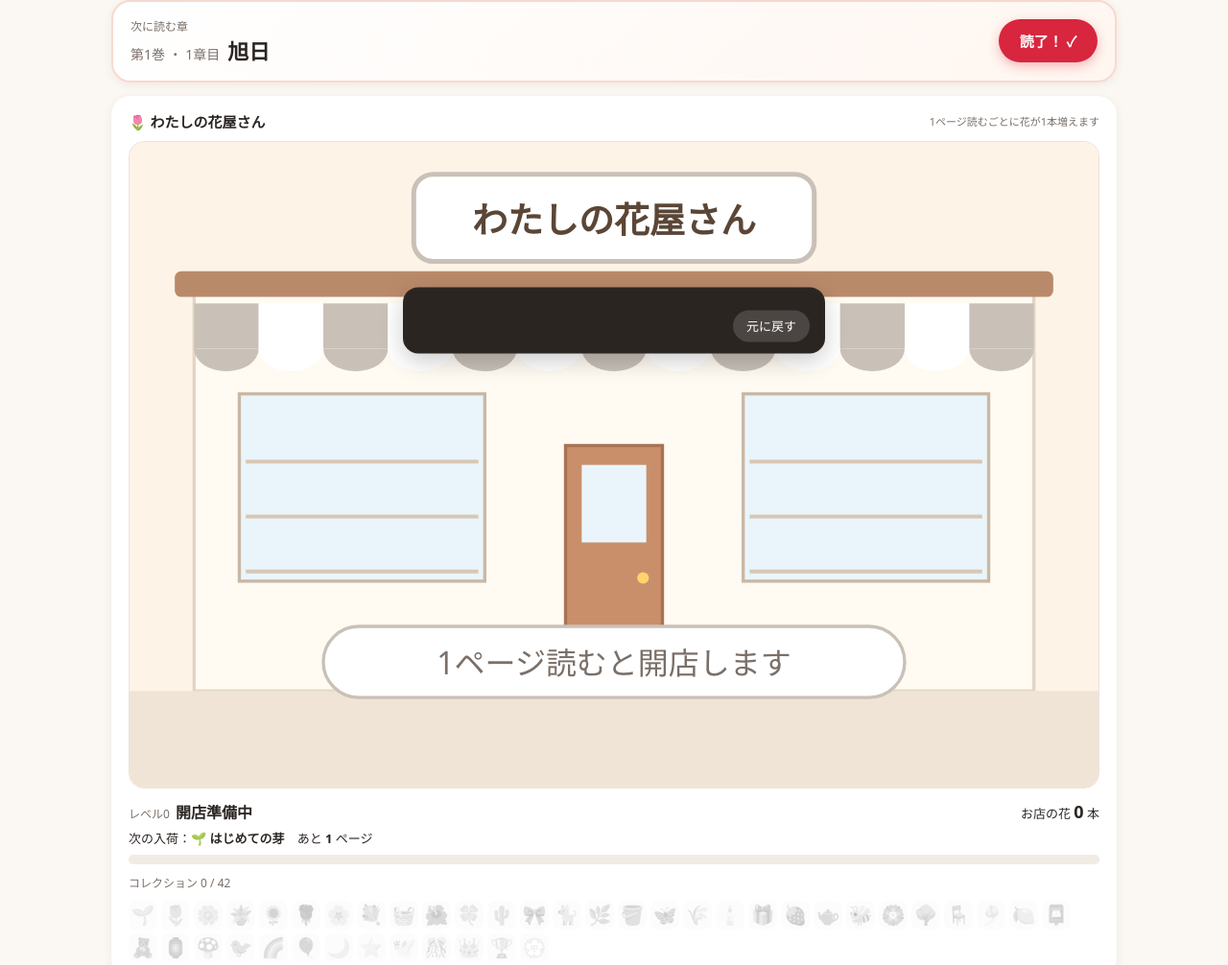
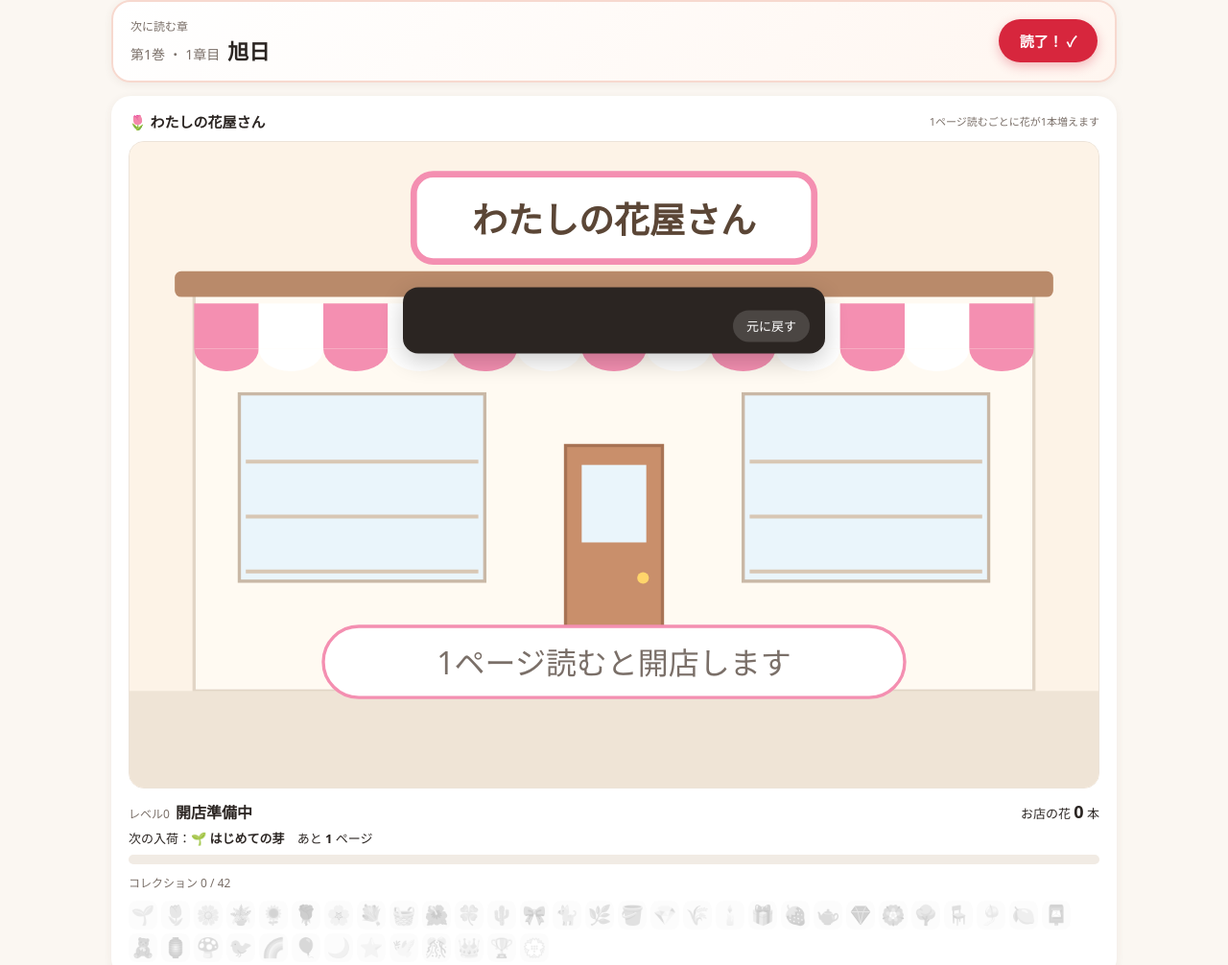
Before and after one commit to Momu-san/shin-ningen-kakumei, a plain HTML site: page index.html in a window 1280 px wide. Shown: the part 520-1526 px from the top of the page at 96% size. Drawn offline with Linux system fonts and the light colour scheme; a web font is replaced by a local one.

Commit message:
花屋さんの軒先と看板をピンクに。ちょうちょをダイヤモンド、みつばちをルビーに変更
Co-Authored-By: Claude Opus 5.5 <noreply@anthropic.com>
Claude-Session: https://claude.ai/code/session_01BwknhaYEpiCgi9Y5FQ9ync

```diff
--- a/index.html
+++ b/index.html
@@ -706,13 +706,13 @@ document.getElementById("heatSeg").addEventListener("click",e=>{const b=e.target
 
 /* ---------- flower shop ---------- */
 const SHOP_LV=[[0,"開店準備中"],[1,"小さな屋台"],[100,"街角の花屋"],[500,"人気の花屋"],[2000,"花いっぱいのお店"],[5000,"街一番のフラワーショップ"],[10000,"花の都の名店"],[TOTAL_PAGES,"満開の花屋さん"]];
-const SHOP_COL=["#c9c1b8","#f4a7b9","#e86a9a","#e2574c","#9b6fd1","#2fa39a","#e3a51b","#d7263d"];
+const SHOP_PINK="#f48fb1";
 const ITEMS=[
  [1,"🌱","はじめての芽"],[5,"🌷","チューリップ"],[10,"🌼","デイジー"],[20,"🪴","観葉植物"],[30,"🌻","ひまわり"],
  [45,"🌹","バラ"],[60,"🌸","桜の鉢"],[80,"💐","花束"],[100,"🧺","花かご"],[130,"🌺","ハイビスカス"],
  [160,"🍀","クローバー"],[200,"🌵","サボテン"],[250,"🎀","リボン"],[300,"🐈","看板ねこ",[150,188]],[360,"🌿","ハーブ"],
- [430,"🪣","ブリキのバケツ"],[500,"🦋","ちょうちょ",[150,80]],[600,"🌾","ドライフラワー"],[700,"🕯️","キャンドル"],[820,"🎁","ギフトボックス"],
- [950,"🍓","いちごの鉢"],[1100,"🫖","ティーポット"],[1300,"🐝","みつばち"],[1500,"🏵️","飾りの花"],[1750,"🌳","シンボルツリー"],
+ [430,"🪣","ブリキのバケツ"],[500,"💎","ダイヤモンド",[150,80]],[600,"🌾","ドライフラワー"],[700,"🕯️","キャンドル"],[820,"🎁","ギフトボックス"],
+ [950,"🍓","いちごの鉢"],[1100,"🫖","ティーポット"],[1300,"RUBY","ルビー"],[1500,"🏵️","飾りの花"],[1750,"🌳","シンボルツリー"],
  [2000,"🪑","ベンチ"],[2300,"🎐","風鈴"],[2600,"🍋","レモンの木"],[3000,"📮","ポスト"],[3400,"🧸","くまのぬいぐるみ"],
  [3800,"🏮","灯り"],[4300,"🍄","きのこの置物"],[4800,"🐦","ことり"],[5400,"🌈","虹"],[6000,"🎈","風船"],
  [6700,"🌙","月の飾り"],[7400,"⭐","星の飾り"],[8200,"🕊️","はと"],[9000,"🎊","くす玉"],[10000,"👑","王冠のディスプレイ"],
@@ -724,25 +724,28 @@ const ITEMS=[
   slots.push([128,160],[172,160],[42,32],[258,32],[66,32],[234,32],[22,160],[278,160]);
   let i=0;ITEMS.forEach(it=>{if(!it[3])it[3]=slots[i++]||[150,60];});
 })();
+const RUBY_SVG='<polygon points="-7,-2.5 -4,-6.5 4,-6.5 7,-2.5 0,7" fill="#d7263d" stroke="#9e1b2d" stroke-width=".8" stroke-linejoin="round"/><polyline points="-7,-2.5 7,-2.5" stroke="#ff8fa3" stroke-width=".7" fill="none"/><polyline points="-4,-6.5 -2,-2.5 0,7 2,-2.5 4,-6.5" stroke="#ff8fa3" stroke-width=".6" fill="none"/>';
+function icT(it){return it[1]==="RUBY"?"":it[1]+" ";}
+function icHTML(it){return it[1]==="RUBY"?`<svg viewBox="-8 -8 16 16" width="22" height="22">${RUBY_SVG}</svg>`:it[1];}
 function shopLevel(n){let lv=0;SHOP_LV.forEach((x,i)=>{if(n>=x[0])lv=i;});return lv;}
 function shopUnlocked(n){return ITEMS.filter(it=>n>=it[0]);}
 let shopShownN=null;
 function renderShop(){
-  const n=pagesTotal(),lv=shopLevel(n),col=SHOP_COL[lv],got=shopUnlocked(n);
+  const n=pagesTotal(),lv=shopLevel(n),col=SHOP_PINK,got=shopUnlocked(n);
   const before=Math.max(0,n-((state.pages||{})[today()]||0));
   const name=esc(state.shopName||"わたしの花屋さん");
   let aw="";for(let i=0;i<13;i++){const x=20+i*20;aw+=`<rect x="${x}" y="50" width="20" height="14" fill="${i%2?"#fff":col}"/><path d="M${x} 64 a10 7 0 0 0 20 0z" fill="${i%2?"#fff":col}"/>`;}
   let lights="";if(lv>=4){for(let i=0;i<14;i++){const x=24+i*19;lights+=`<circle cx="${x}" cy="${76+(i%2?3:0)}" r="2.2" fill="${["#ffd34d","#ff8fab","#8fd3ff"][i%3]}"/>`;}lights=`<path d="M22 76 Q150 86 278 76" stroke="#8a7a6a" stroke-width=".6" fill="none"/>`+lights;}
   const boxes=lv>=3?`<rect x="32" y="137" width="80" height="7" rx="2" fill="#7bb661"/><rect x="188" y="137" width="80" height="7" rx="2" fill="#7bb661"/>`:"";
   const shelves=[99,116,133].map(y=>`<line x1="36" y1="${y}" x2="108" y2="${y}" stroke="#d8c7b4" stroke-width="1.2"/><line x1="192" y1="${y}" x2="264" y2="${y}" stroke="#d8c7b4" stroke-width="1.2"/>`).join("");
-  const items=got.map(it=>`<text class="it${shopShownN!==null&&it[0]>shopShownN?" new":""}" x="${it[3][0]}" y="${it[3][1]}" font-size="${it[1]==="🌈"?20:15}" text-anchor="middle" dominant-baseline="central"><title>${it[2]}</title>${it[1]}</text>`).join("");
+  const items=got.map(it=>it[1]==="RUBY"?`<g class="it${shopShownN!==null&&it[0]>shopShownN?" new":""}" transform="translate(${it[3][0]} ${it[3][1]})"><title>${it[2]}</title>${RUBY_SVG}</g>`:`<text class="it${shopShownN!==null&&it[0]>shopShownN?" new":""}" x="${it[3][0]}" y="${it[3][1]}" font-size="${it[1]==="🌈"?20:15}" text-anchor="middle" dominant-baseline="central"><title>${it[2]}</title>${it[1]}</text>`).join("");
   const closed=n===0?`<rect x="60" y="150" width="180" height="22" rx="11" fill="#fff" stroke="${col}"/><text x="150" y="161" font-size="9.5" text-anchor="middle" dominant-baseline="central" fill="#7a6f68">1ページ読むと開店します</text>`:"";
   document.getElementById("shopScene").innerHTML=`<svg viewBox="0 0 300 200" role="img" aria-label="花屋さんの絵">
   <rect width="300" height="200" fill="${lv>=6?"#fff4d6":"#fdf3e7"}"/>
   ${lv>=1?`<circle cx="276" cy="16" r="9" fill="#ffd56b" opacity=".8"/>`:""}
   <rect x="20" y="44" width="260" height="126" fill="#fffaf2" stroke="#e2d5c6"/>
   <rect x="14" y="40" width="272" height="8" rx="2" fill="#b98a6a"/>
-  <g class="sign" id="shopSign"><rect x="88" y="10" width="124" height="27" rx="6" fill="#fff" stroke="${lv>=6?"#e3a51b":col}" stroke-width="${lv>=6?2.5:1.5}"/><text x="150" y="24" font-size="11" font-weight="700" text-anchor="middle" dominant-baseline="central" fill="#5b4636">${name}</text></g>
+  <g class="sign" id="shopSign"><rect x="88" y="10" width="124" height="27" rx="6" fill="#fff" stroke="${col}" stroke-width="${lv>=6?2.8:2}"/><text x="150" y="24" font-size="11" font-weight="700" text-anchor="middle" dominant-baseline="central" fill="#5b4636">${name}</text></g>
   ${aw}${lights}
   <rect x="34" y="78" width="76" height="58" fill="#eaf5fb" stroke="#c9b8a6"/><rect x="190" y="78" width="76" height="58" fill="#eaf5fb" stroke="#c9b8a6"/>
   ${shelves}${boxes}
@@ -755,10 +758,10 @@ function renderShop(){
   const lo=prevT?prevT[0]:0,pct=nx?Math.min(100,(n-lo)/(nx[0]-lo)*100):100;
   const todayNew=got.filter(it=>it[0]>before);
   document.getElementById("shopInfo").innerHTML=`<div class="shop-top"><span class="lv"><small>レベル${lv}</small>${SHOP_LV[lv][1]}</span><span style="font-size:13px">お店の花 <b style="font-size:18px">${n.toLocaleString()}</b> 本</span></div>
-  ${nx?`<div class="shop-next">次の入荷：<b>${nx[1]} ${nx[2]}</b>　あと <b>${(nx[0]-n).toLocaleString()}</b> ページ</div><div class="bar"><div style="width:${pct}%"></div></div>`:`<div class="shop-next">🎉 すべての品物がそろいました！</div>`}
-  ${todayNew.length?`<div class="shop-today">今日の入荷：${todayNew.map(it=>it[1]+" "+it[2]).join("、")}</div>`:""}
+  ${nx?`<div class="shop-next">次の入荷：<b>${icT(nx)}${nx[2]}</b>　あと <b>${(nx[0]-n).toLocaleString()}</b> ページ</div><div class="bar"><div style="width:${pct}%"></div></div>`:`<div class="shop-next">🎉 すべての品物がそろいました！</div>`}
+  ${todayNew.length?`<div class="shop-today">今日の入荷：${todayNew.map(it=>icT(it)+it[2]).join("、")}</div>`:""}
   <div style="font-size:12px;color:var(--sub);margin-top:10px">コレクション ${got.length} / ${ITEMS.length}</div>
-  <div class="shop-coll">${ITEMS.map(it=>`<span class="${n>=it[0]?"":"lock"}" title="${n>=it[0]?it[2]:`${it[0].toLocaleString()}ページで入荷`}">${it[1]}</span>`).join("")}</div>`;
+  <div class="shop-coll">${ITEMS.map(it=>`<span class="${n>=it[0]?"":"lock"}" title="${n>=it[0]?it[2]:`${it[0].toLocaleString()}ページで入荷`}">${icHTML(it)}</span>`).join("")}</div>`;
 }
 function renameShop(){
   openModal(`<div class="big">🏪</div><h3>お店の名前</h3><p>看板に表示する名前を決めましょう。</p><input id="shopNameIn" maxlength="12" value="${esc(state.shopName||"わたしの花屋さん")}" style="width:100%;font-family:inherit;font-size:16px;border:1px solid var(--line);border-radius:10px;padding:10px;margin-bottom:14px;text-align:center"><div class="acts"><button class="btn btn-ghost" id="mCancel">やめる</button><button class="btn btn-red" id="mOk">決定</button></div>`);
@@ -774,7 +777,7 @@ function shopNews(b,a){ // returns message for newly unlocked items / level-up,
 }
 function shopAnnounce(news,extra){
   if(!news){if(extra)showToast(extra);return;}
-  const names=news.items.map(it=>it[1]+" "+it[2]).join("、");
+  const names=news.items.map(it=>icT(it)+it[2]).join("、");
   if(news.level!==null){
     celebrate("🏪",`お店がレベルアップ！`,`「${SHOP_LV[news.level][1]}」になりました。${names?`<br>入荷：${names}`:""}${extra?`<br><span style="font-size:12px">${extra}</span>`:""}`,true,null);
   } else {showToast(`${names} が入荷しました！${extra?"　"+extra:""}`);confetti(50);}
```
